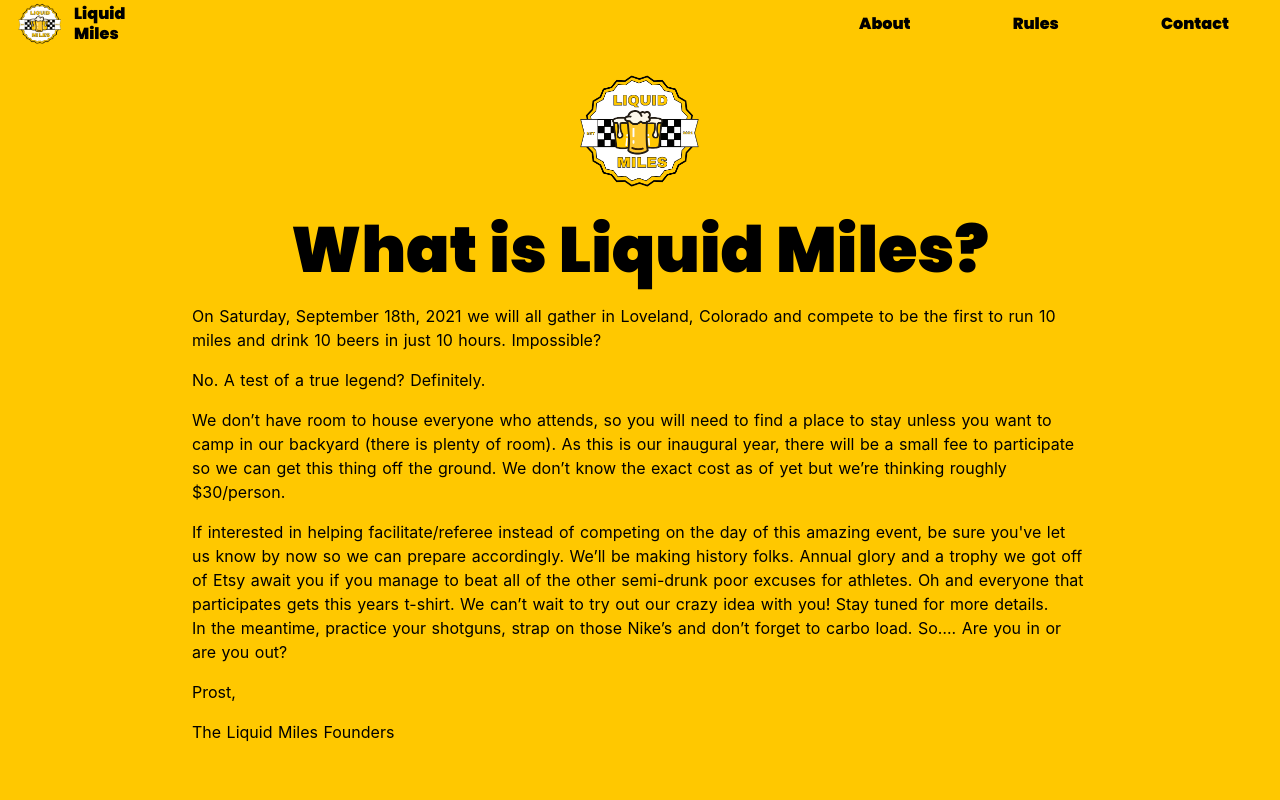
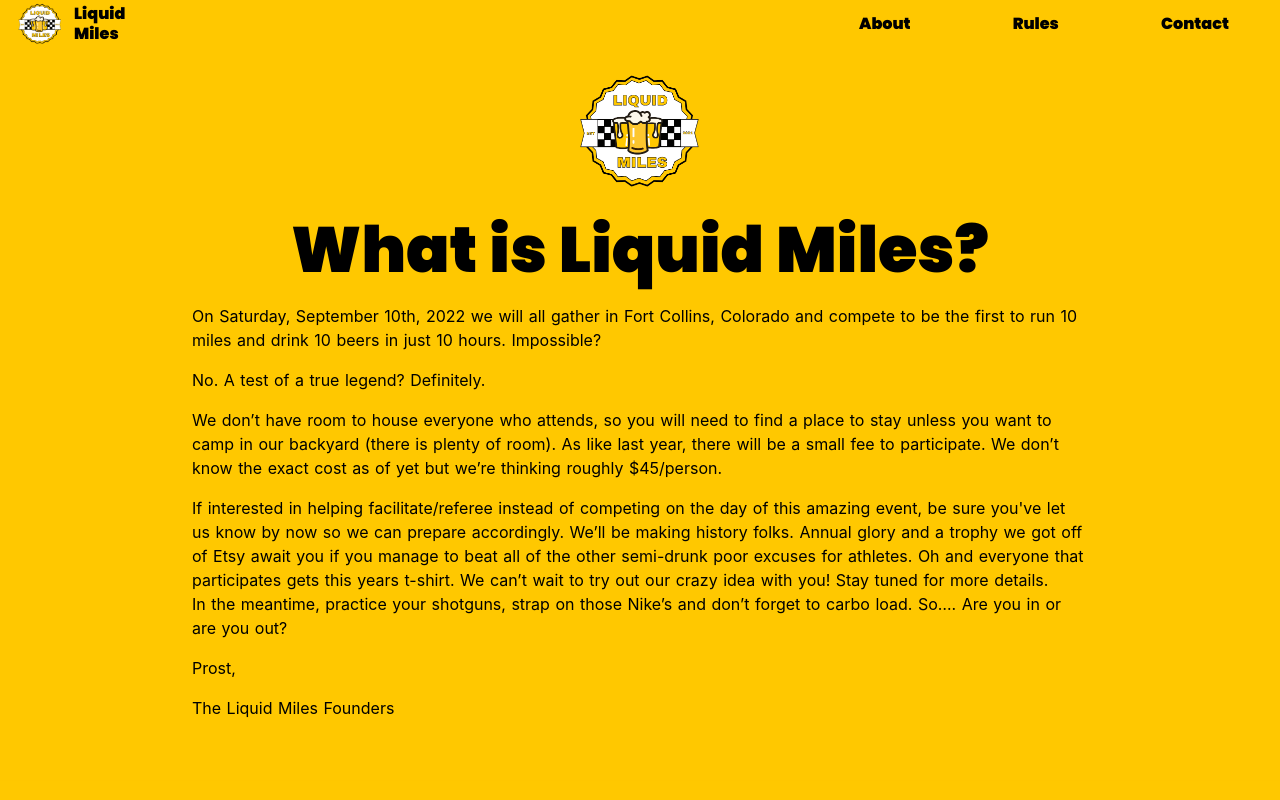
Before and after one commit to austin-corwin/liquidmiles-dev, a Nuxt app: page /about in a window 1280 px wide. Shown: the top 800 px of the page. Built offline with nearby package versions, Linux system fonts and the light colour scheme.

Commit message:
Update price and about page

```diff
--- a/components/RowBand.vue
+++ b/components/RowBand.vue
@@ -30,7 +30,7 @@
           find a place to stay unless you want to camp in our backyard (there is
           plenty of room). As like last year, there will be a small fee to
           participate. We don’t know the exact cost as of yet but we’re thinking
-          roughly $30/person.
+          roughly $45/person.
         </p>
         If interested in helping facilitate/referee instead of competing on the
         day of this amazing event, be sure you've let us know by now so we can
--- a/components/RowBand2.vue
+++ b/components/RowBand2.vue
@@ -20,7 +20,7 @@
         />
         <h1 class="row-band2__title">What is Liquid Miles?</h1>
         <p>
-          On Saturday, September 18th, 2021 we will all gather in Loveland,
+          On Saturday, September 10th, 2022 we will all gather in Fort Collins,
           Colorado and compete to be the first to run 10 miles and drink 10
           beers in just 10 hours. Impossible?
         </p>
@@ -28,9 +28,9 @@
         <p>
           We don’t have room to house everyone who attends, so you will need to
           find a place to stay unless you want to camp in our backyard (there is
-          plenty of room). As this is our inaugural year, there will be a small
-          fee to participate so we can get this thing off the ground. We don’t
-          know the exact cost as of yet but we’re thinking roughly $30/person.
+          plenty of room). As like last year, there will be a small fee to
+          participate. We don’t know the exact cost as of yet but we’re thinking
+          roughly $45/person.
         </p>
         If interested in helping facilitate/referee instead of competing on the
         day of this amazing event, be sure you've let us know by now so we can
```
